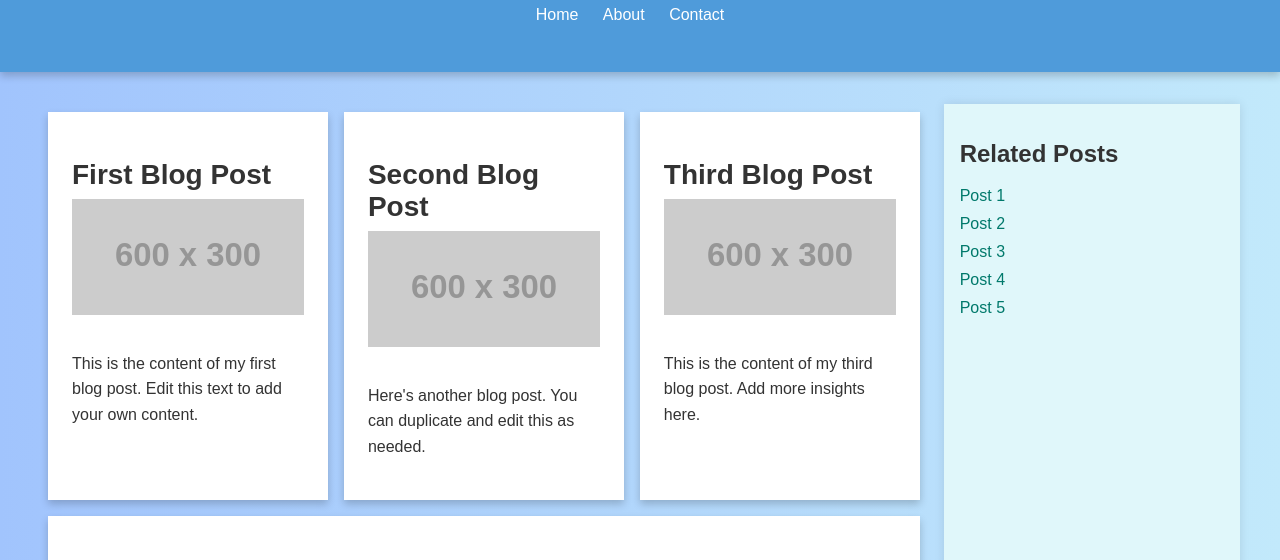
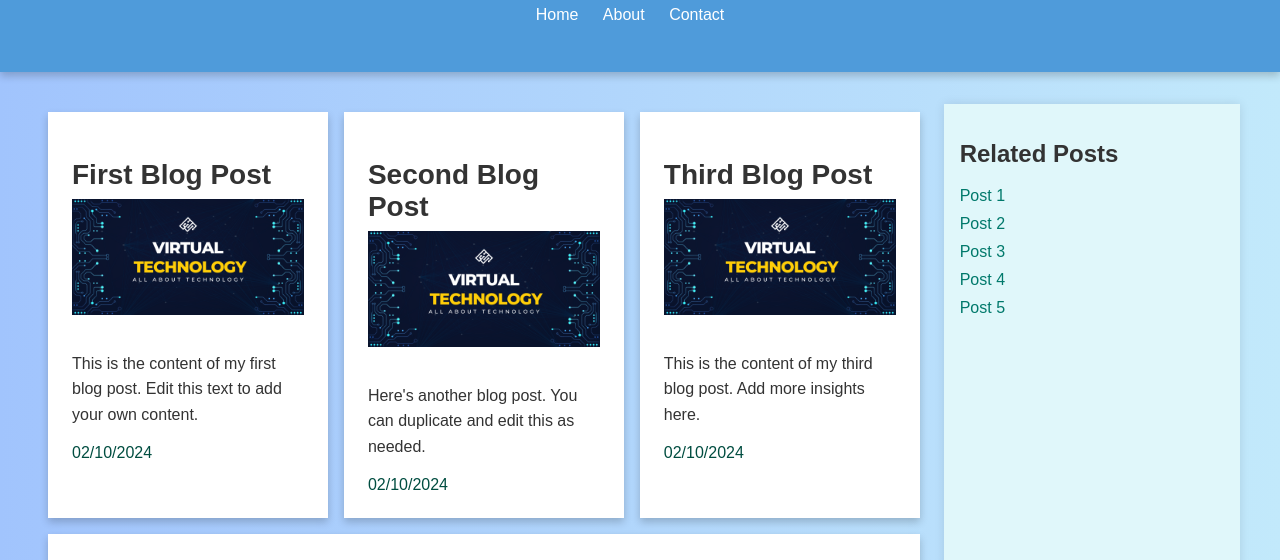
Before and after one commit to Yashpal209/blog_page, a plain HTML site: page index.html in a window 1280 px wide. Shown: the part 125-685 px from the top of the page. Drawn offline with Linux system fonts and the light colour scheme; placeholder pictures from the web are drawn by us.

Commit message:
update date

```diff
--- a/index.html
+++ b/index.html
@@ -4,10 +4,10 @@
     <meta charset="UTF-8">
     <meta name="viewport" content="width=device-width, initial-scale=1.0">
     <title>My Creative Blog</title>
-    <link rel="stylesheet" href="style.css"> <!-- Link to the external CSS file -->
+    <link rel="stylesheet" href="style.css">
 </head>
 <body class="page-body">
-    <!-- Header Section -->
+
     <header class="site-header">
         <h1 class="site-title">Welcome to My Blog</h1>
         <nav class="site-nav">
@@ -19,41 +19,42 @@
         </nav>
     </header>
 
-    <!-- Main Content Section -->
     <main class="content">
         <div class="content-wrapper">
-            <!-- Blog Posts -->
+
             <div class="blog-flex">
-                <!-- Blog Post 1 -->
+
                 <article class="blog-post">
                     <h2 class="post-title">First Blog Post</h2>
-                    <img src="https://via.placeholder.com/600x300" alt="First Blog Post Image" class="post-image">
+                    <img src="NEXA.png" alt="First Blog Post Image" class="post-image">
                     <p class="post-content">This is the content of my first blog post. Edit this text to add your own content.</p>
+                    <span class="post-date">02/10/2024</span>
                 </article>
 
-                <!-- Blog Post 2 -->
+
                 <article class="blog-post">
                     <h2 class="post-title">Second Blog Post</h2>
-                    <img src="https://via.placeholder.com/600x300" alt="Second Blog Post Image" class="post-image">
+                    <img src="NEXA.png" alt="Second Blog Post Image" class="post-image">
                     <p class="post-content">Here's another blog post. You can duplicate and edit this as needed.</p>
+                    <span class="post-date">02/10/2024</span>
                 </article>
 
-                <!-- Blog Post 3 -->
+
                 <article class="blog-post">
                     <h2 class="post-title">Third Blog Post</h2>
-                    <img src="https://via.placeholder.com/600x300" alt="Third Blog Post Image" class="post-image">
+                    <img src="NEXA.png" alt="Third Blog Post Image" class="post-image">
                     <p class="post-content">This is the content of my third blog post. Add more insights here.</p>
+                    <span class="post-date">02/10/2024</span>
                 </article>
 
-                <!-- Blog Post 4 -->
                 <article class="blog-post">
                     <h2 class="post-title">Fourth Blog Post</h2>
-                    <img src="https://via.placeholder.com/600x300" alt="Fourth Blog Post Image" class="post-image">
+                    <img src="NEXA.png" alt="Fourth Blog Post Image" class="post-image">
                     <p class="post-content">Content for the fourth blog post goes here. Make it engaging!</p>
+                    <span class="post-date">02/10/2024</span>
                 </article>
             </div>
 
-            <!-- Sidebar -->
             <aside class="sidebar">
                 <h2>Related Posts</h2>
                 <ul class="sidebar-list">
@@ -67,7 +68,6 @@
         </div>
     </main>
 
-    <!-- Footer Section -->
     <footer class="site-footer">
         <p>&copy; 2024 My Blog. All rights reserved.</p>
     </footer>
--- a/style.css
+++ b/style.css
@@ -16,6 +16,9 @@
     position: relative;
 }
 
+.post-date{
+    color: #004d40;
+}
 .site-header {
     background-color: #4f9bda;
     color: white;
@@ -63,14 +66,14 @@
     display: flex;
     flex-wrap: wrap;
     justify-content: space-between;
-    width: 75%; /* Width for blog posts */
+    width: 75%;
 }
 
 .sidebar {
-    width: 25%; /* Width for sidebar */
+    width: 25%;
     background-color: #e0f7fa;
     padding: 1rem;
-    margin-left: 1rem; /* Margin for spacing */
+    margin-left: 1rem;
     box-shadow: 0 0 10px rgba(0, 0, 0, 0.1);
 }
 
@@ -101,7 +104,7 @@
     background-color: white;
     padding: 1.5rem;
     margin: 0.5rem;
-    flex: 1 1 calc(30% - 1rem); /* Increased size of blog posts */
+    flex: 1 1 calc(30% - 1rem);
     box-shadow: 0 4px 8px rgba(0, 0, 0, 0.2);
     transition: transform 0.2s, box-shadow 0.2s;
 }
@@ -143,8 +146,8 @@
     }
 
     .sidebar {
-        width: 100%; /* Sidebar takes full width on smaller screens */
-        margin: 1rem 0 0 0; /* Adjust margin */
+        width: 100%;
+        margin: 1rem 0 0 0;
     }
 }
 
```
Also changed, not shown: NEXA.png (added).
